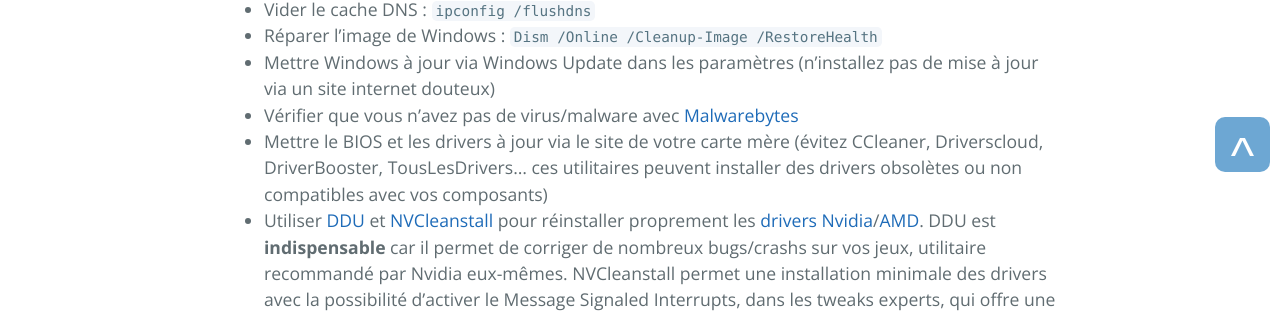
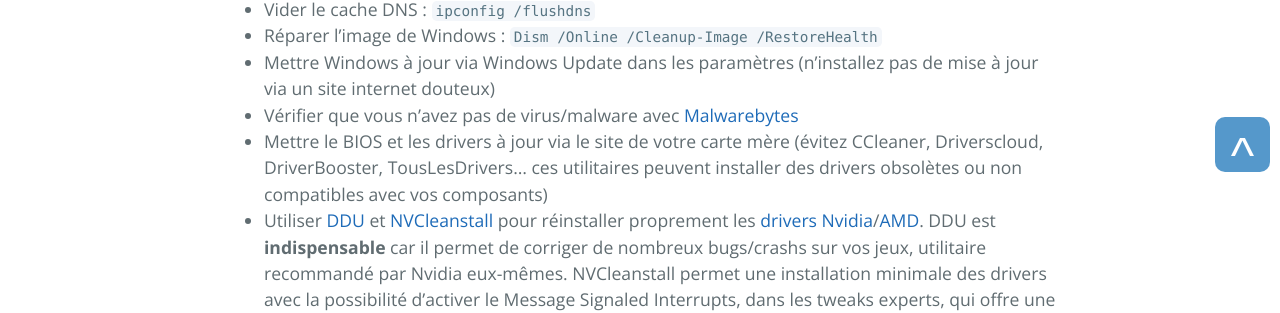
Before and after one commit to PouletEnSlip/pouletenslip.github.io, a Jekyll site: the page built from pages/opti/index.md, in a window 1280 px wide. Shown: the part 718-1031 px from the top of the page. Built offline with Jekyll 4.4.1, drawn with Linux system fonts in a browser that asks for light colours; comment, search, counter and statistics services are not loaded.

Commit message:
Update styleOpti.css

```diff
--- a/css/styleOpti.css
+++ b/css/styleOpti.css
@@ -70,13 +70,13 @@
   font-size: 50px;
   font-family: Arial;
   color: white;
-  background-color: rgba(13, 109, 182, 0.6);
+  background-color: rgba(13, 109, 182, 0.7);
   border: none;
   border-radius: 10px;
   transition: background-color 0.2s ease 0s;
 }
 
 .top:hover {
-  background-color: rgb(70, 150, 210);
+  background-color: rgba(70, 150, 210, 0.7);
   transition: background-color 0.2s ease 0s;
 }
```
